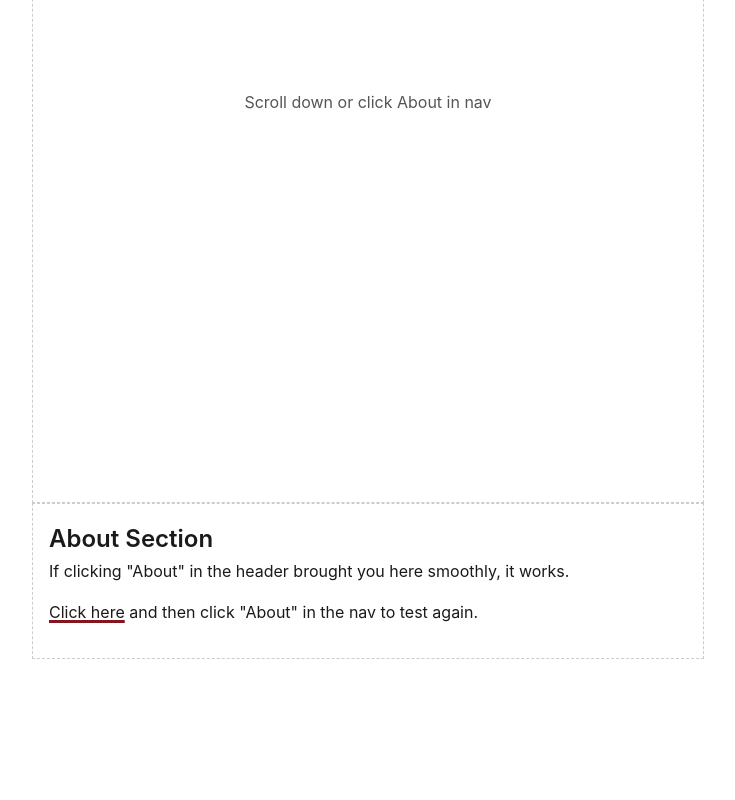
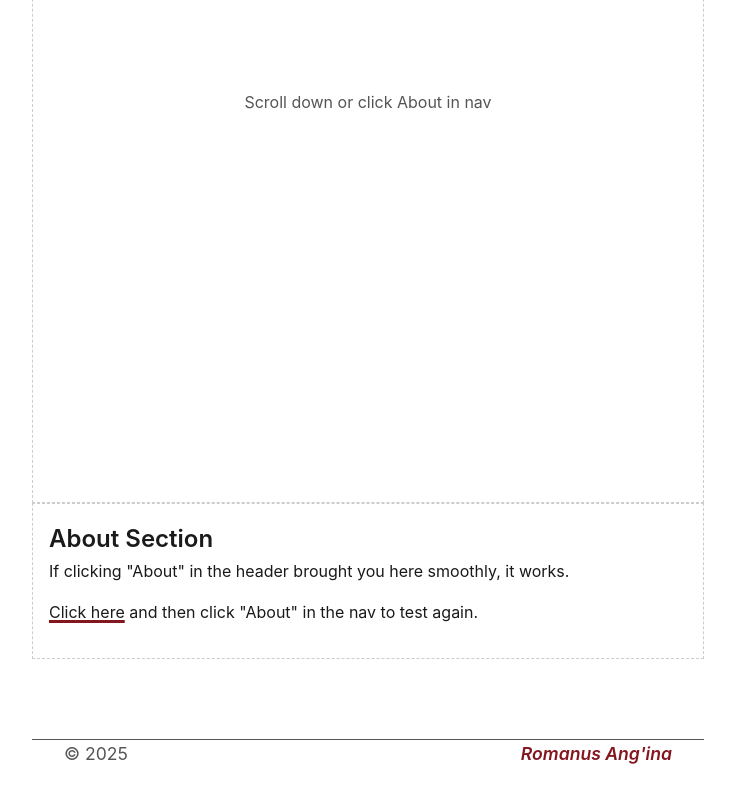
Before and after one commit to romanus-angina/portfolio, a SvelteKit app: page / in a window 1280 px wide. Shown: the part 784-1584 px from the top of the page, without its empty margins (272-1007 px from the left). Before the commit the page ends 1491 px from the top, so only its background shows below. Built offline with nearby package versions, Linux system fonts and the light colour scheme.

Commit message:
feat: created initial footer

```diff
--- /dev/null
+++ b/src/lib/components/Footer.svelte
@@ -0,0 +1,37 @@
+<script lang="ts">
+    const currentYear = new Date().getFullYear();
+</script>
+
+<footer class="footer">
+    <div class="footer-content">
+        <span class="copyright">© {currentYear}</span>
+        <span class="signature"> Romanus Ang'ina</span>
+    </div>
+</footer>
+
+<style>
+    .footer {
+        padding: var(--space-lg) 0;
+    }
+
+    .footer-content {
+        border-top: 1px solid var(--color-text-muted);
+        max-width: 42rem;
+        margin: 0 auto;
+        padding: 0 var(--space-lg);
+        display: flex;
+        justify-content: space-between;
+    }
+
+    .signature {
+        font-style: italic;
+        font-weight: 600;
+        font-size: 1.1rem;
+        color: var(--color-link-underline);
+    }
+
+    .copyright {
+        color: var(--color-text-muted);
+        font-size: 1.1rem;
+    }
+</style>
--- a/src/routes/+layout.svelte
+++ b/src/routes/+layout.svelte
@@ -1,6 +1,7 @@
 <script lang="ts">
 	import '../app.css';
 
+  import Footer from '$lib/components/Footer.svelte'
 	import Header from '$lib/components/Header.svelte'
     import { onMount } from 'svelte';
     import { theme } from '$lib/stores/themes';
@@ -21,9 +22,12 @@
   {@render children()}
 </main>
 
+<Footer />
+
 <style>
   .main {
     max-width: 42rem;
     margin: 0 auto;
+    min-height: calc(100vh - 200px);
   }
 </style>
```
